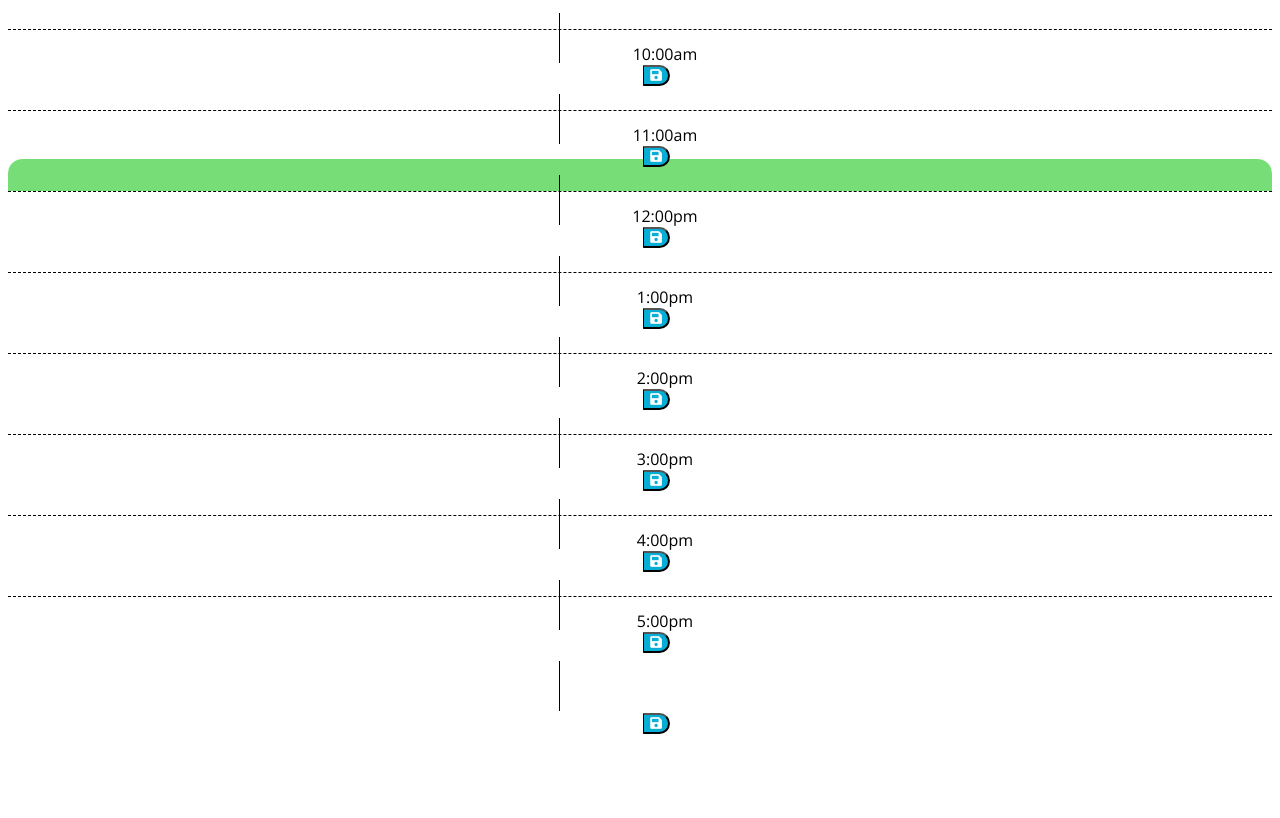
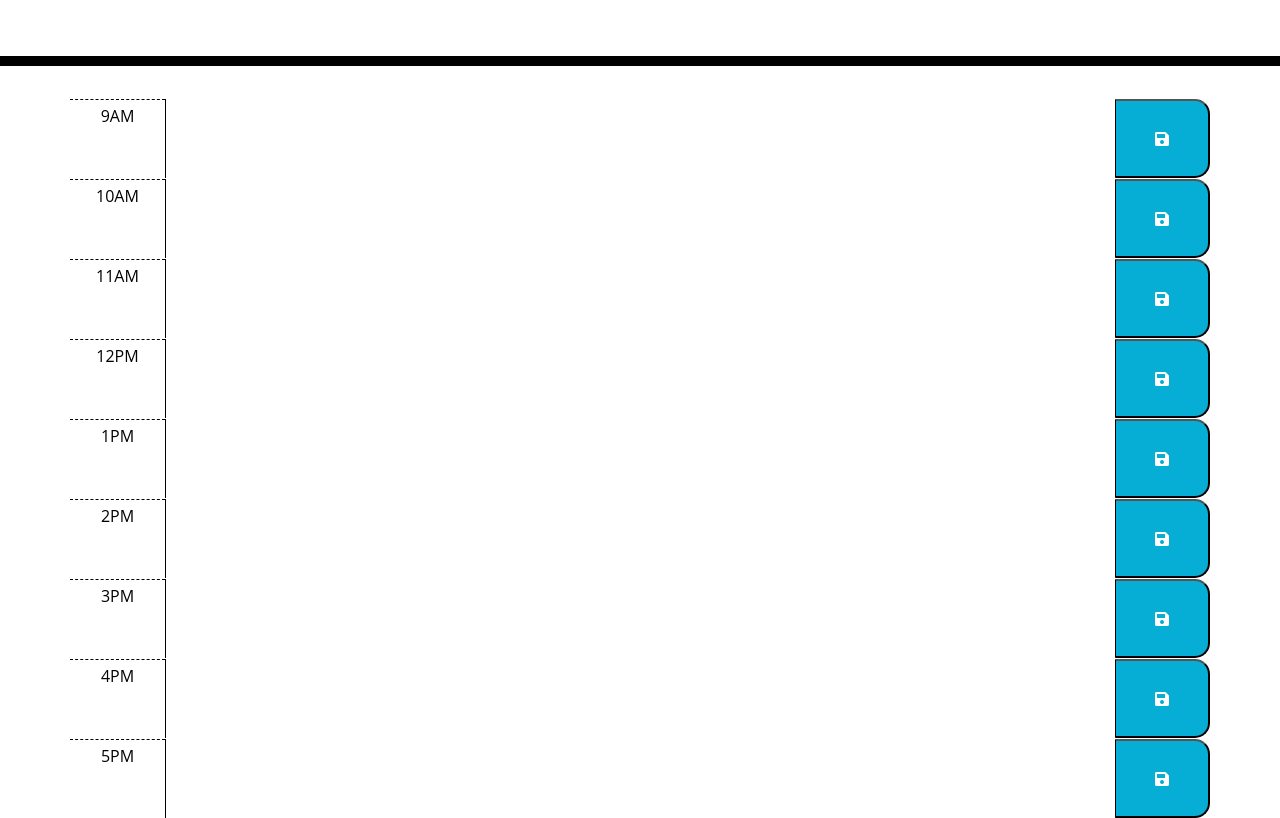
Before and after one commit to mollymontgomery/work_day_scheduler, a plain HTML site: page index.html in a window 1280 px wide. Shown: the part 202-1020 px from the top of the page. Before the commit the page ends 955 px from the top, so only its background shows below. Drawn offline with nearby package versions, Linux system fonts and the light colour scheme.

Commit message:
fixing errors

```diff
--- a/assets/css/style.css
+++ b/assets/css/style.css
@@ -4,7 +4,7 @@ body {
     line-height: 1;
   }
 
-  textarea{
+textarea {
     background: transparent;
     border: none;
     resize: none;
@@ -21,11 +21,11 @@ body {
     border-bottom: 10px solid black;
   }
 
-  .description{
+.description {
     white-space: pre-wrap;
   }
 
-  .time-block{
+.time-block {
     text-align: center;
     border-radius: 15px;
   }
--- /dev/null
+++ b/assets/js/script.js
@@ -0,0 +1,59 @@
+var saveBtn = $(".saveBtn")
+
+
+// current day is displayed at the top of the calendar
+$("#currentDay").text(moment().format('dddd MMMM Do YYYY'));
+
+// each time block is color-coded to indicate whether it is in the past, present, or future
+function timeBlockColor() {
+    var hour = moment().hours();
+
+    $(".time-block").each(function() {
+        var currHour = parseInt($(this).attr("id"));
+
+        // console.log(this); //each time-block
+
+        if (currHour > hour) {
+            $(this).addClass("future");
+        } else if (currHour === hour) {
+            $(this).addClass("present");
+        } else {
+            $(this).addClass("past");
+        }
+    })
+};
+
+// WHEN I click the save button for that time block
+saveBtn.on("click", function() {
+
+    // console.log(this); //save button
+    var time = $(this).siblings(".hour").text();
+    var plan = $(this).siblings(".plan").val();
+
+    // THEN the text for that event is saved in local storage
+    localStorage.setItem(time, plan);
+});
+
+// WHEN I refresh the page
+// THEN the saved events persist
+function usePlanner() {
+
+    $(".hour").each(function() {
+        var currHour = $(this).text();
+        var currPlan = localStorage.getItem(currHour);
+
+        // console.log(this);
+        // console.log(currHour);
+
+        if(currPlan !== null) {
+            $(this).siblings(".plan").val(currPlan);
+        }
+    });
+}
+
+/**
+ * CALL FUNCTIONS
+ */
+
+timeBlockColor();
+usePlanner();
--- a/index.html
+++ b/index.html
@@ -4,103 +4,91 @@
     <meta charset="UTF-8" />
     <meta name="viewport" content="width=device-width, initial-scale=1.0" />
     <meta http-equiv="X-UA-Compatible" content="ie=edge" />
-    <linkrel="stylesheet" href="https://stackpath.bootstrapcdn.com/bootstrap/4.3.1/css/bootstrap.min.css"/>
-    <link rel="stylesheet" href="https://use.fontawesome.com/releases/v5.8.1/css/all.css" integrity="sha384-50oBUHEmvpQ+1lW4y57PTFmhCaXp0ML5d60M1M7uH2+nqUivzIebhndOJK28anvf" crossorigin="anonymous"/>
-    <link href="https://fonts.googleapis.com/css?family=Open+Sans&display=swap" rel="stylesheet"/>
+    <link
+      rel="stylesheet"
+      href="https://stackpath.bootstrapcdn.com/bootstrap/4.3.1/css/bootstrap.min.css"
+    />
+    <link
+      rel="stylesheet"
+      href="https://use.fontawesome.com/releases/v5.8.1/css/all.css"
+      integrity="sha384-50oBUHEmvpQ+1lW4y57PTFmhCaXp0ML5d60M1M7uH2+nqUivzIebhndOJK28anvf"
+      crossorigin="anonymous"
+    />
+    <link href="https://fonts.googleapis.com/css2?family=Noto+Serif&family=Varela+Round&display=swap" rel="stylesheet">
+
+
+
     <link rel="stylesheet" href="./assets/css/style.css" />
+
     <title>Work Day Scheduler</title>
   </head>
 
   <body>
-    <header class="jumbotron">
+    <header class="jumbotron text-center">
       <h1 class="display-3">Work Day Scheduler</h1>
       <p class="lead">A simple calendar app for scheduling your work day</p>
       <p id="currentDay" class="lead"></p>
     </header>
+
+    <!-- Timeblocks 9AM to 5PM -->
     <div class="container">
-      <!-- Timeblocks go here -->
-      <div id="hour9" class="row time-block">
-        <div class="col-md-1 hour">
-            9:00am
-        </div>
-        <textarea class="col-md-10 description">
-        </textarea>
-        <button class="btn saveBtn col-md-1"><i class="fas fa-save"></i></button>
+      <div class="row time-block" id="9">
+        <div class="col-1 hour pt-2">9AM</div>
+        <textarea class="col-10 plan"></textarea>
+        <button class="col-1 saveBtn"><i class="fas fa-save"></i></button>
       </div>
 
-    <div id="hour10" class="row time-block">
-        <div class="col-md-1 hour">
-            10:00am
-        </div>
-        <textarea class="col-md-10 description">
-        </textarea>
-        <button class="btn saveBtn col-md-1"><i class="fas fa-save"></i></button>
+      <div class="row time-block" id="10">
+        <div class="col-1 hour pt-2">10AM</div>
+        <textarea class="col-10 plan"></textarea>
+        <button class="col-1 saveBtn"><i class="fas fa-save"></i></button>
       </div>
 
-    <div id="hour11" class="row time-block">
-        <div class="col-md-1 hour">
-            11:00am
-        </div>
-        <textarea class="col-md-10 description">
-        </textarea>
-        <button class="btn saveBtn col-md-1"><i class="fas fa-save"></i></button>
+      <div class="row time-block" id="11">
+        <div class="col-1 hour pt-2">11AM</div>
+        <textarea class="col-10 plan"></textarea>
+        <button class="col-1 saveBtn"><i class="fas fa-save"></i></button>
       </div>
 
-    <div id="hour12" class="row time-block past present future">
-        <div class="col-md-1 hour">
-            12:00pm
-        </div>
-        <textarea class="col-md-10 description">
-        </textarea>
-        <button class="btn saveBtn col-md-1"><i class="fas fa-save"></i></button>
+      <div class="row time-block" id="12">
+        <div class="col-1 hour pt-2" value="12PM">12PM</div>
+        <textarea class="col-10 plan"></textarea>
+        <button class="col-1 saveBtn"><i class="fas fa-save"></i></button>
       </div>
 
-    <div id="hour13" class="row time-block">
-        <div class="col-md-1 hour">
-            1:00pm
-        </div>
-        <textarea class="col-md-10 description">
-        </textarea>
-        <button class="btn saveBtn col-md-1"><i class="fas fa-save"></i></button>
+      <div class="row time-block" id="13">
+        <div class="col-1 hour pt-2">1PM</div>
+        <textarea class="col-10 plan"></textarea>
+        <button class="col-1 saveBtn"><i class="fas fa-save"></i></button>
       </div>
 
-    <div id="hour14" class="row time-block">
-        <div class="col-md-1 hour">
-            2:00pm
-        </div>
-        <textarea class="col-md-10 description">
-        </textarea>
-        <button class="btn saveBtn col-md-1"><i class="fas fa-save"></i></button>
+      <div class="row time-block" id="14">
+        <div class="col-1 hour pt-2">2PM</div>
+        <textarea class="col-10 plan"></textarea>
+        <button class="col-1 saveBtn"><i class="fas fa-save"></i></button>
       </div>
 
-    <div id="hour15" class="row time-block">
-        <div class="col-md-1 hour">
-            3:00pm
-        </div>
-        <textarea class="col-md-10 description">
-        </textarea>
-        <button class="btn saveBtn col-md-1"><i class="fas fa-save"></i></button>
+      <div class="row time-block" id="15">
+        <div class="col-1 hour pt-2">3PM</div>
+        <textarea class="col-10 plan"></textarea>
+        <button class="col-1 saveBtn"><i class="fas fa-save"></i></button>
       </div>
 
-    <div id="hour16" class="row time-block">
-        <div class="col-md-1 hour">
-            4:00pm
-        </div>
-        <textarea class="col-md-10 description">
-        </textarea>
-        <button class="btn saveBtn col-md-1"><i class="fas fa-save"></i></button>
+      <div class="row time-block" id="16">
+        <div class="col-1 hour pt-2">4PM</div>
+        <textarea class="col-10 plan"></textarea>
+        <button class="col-1 saveBtn"><i class="fas fa-save"></i></button>
       </div>
 
-    <div id="hour17" class="row time-block">
-        <div class="col-md-1 hour">
-            5:00pm
-        </div>
-        <textarea class="col-md-10 description">
-        </textarea>
-        <button class="btn saveBtn col-md-1"><i class="fas fa-save"></i></button>
-    </div>
+      <div class="row time-block" id="17">
+        <div class="col-1 hour pt-2">5PM</div>
+        <textarea class="col-10 plan"></textarea>
+        <button class="col-1 saveBtn"><i class="fas fa-save"></i></button>
       </div>
 
+    </div>
+
+    <script src="assets/js/script.js"></script>
     <script src="https://code.jquery.com/jquery-3.4.1.min.js"></script>
     <script src="https://cdnjs.cloudflare.com/ajax/libs/moment.js/2.24.0/moment.min.js"></script>
   </body>
```
Also changed, not shown: 2 other files. Lines whose indentation alone changed are shown as unchanged.
